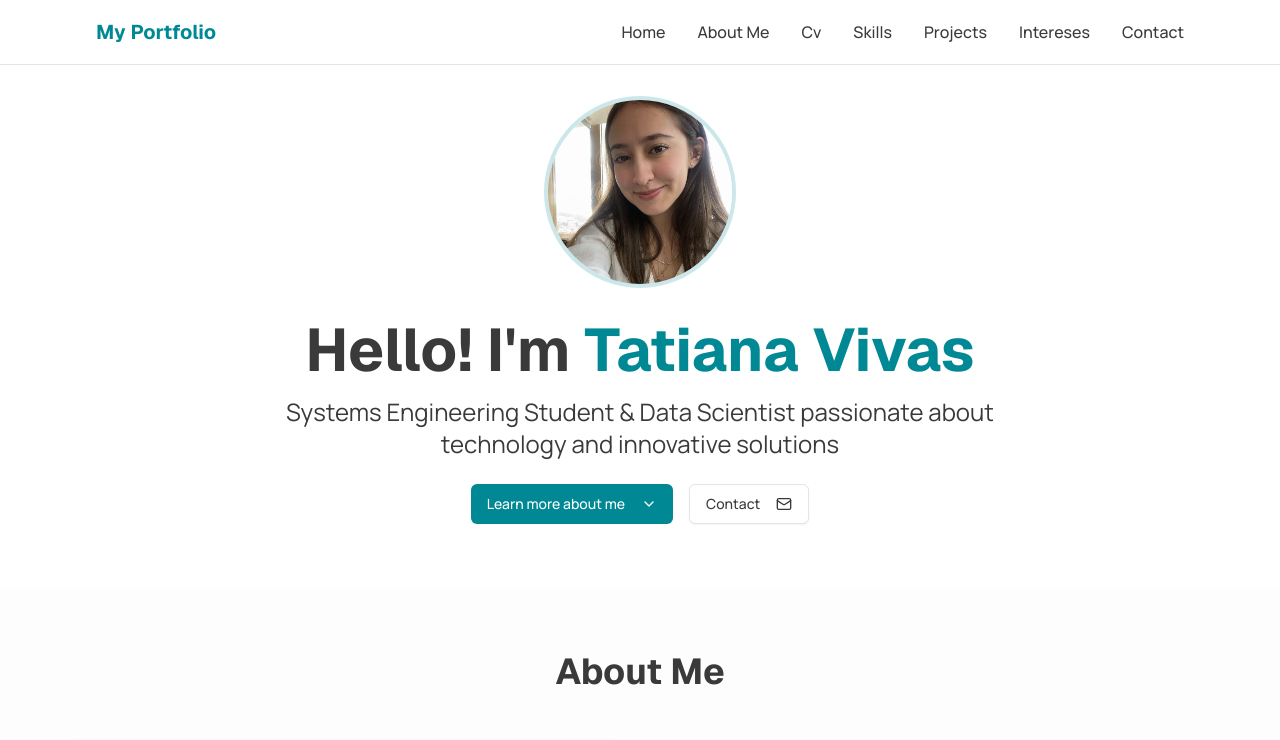
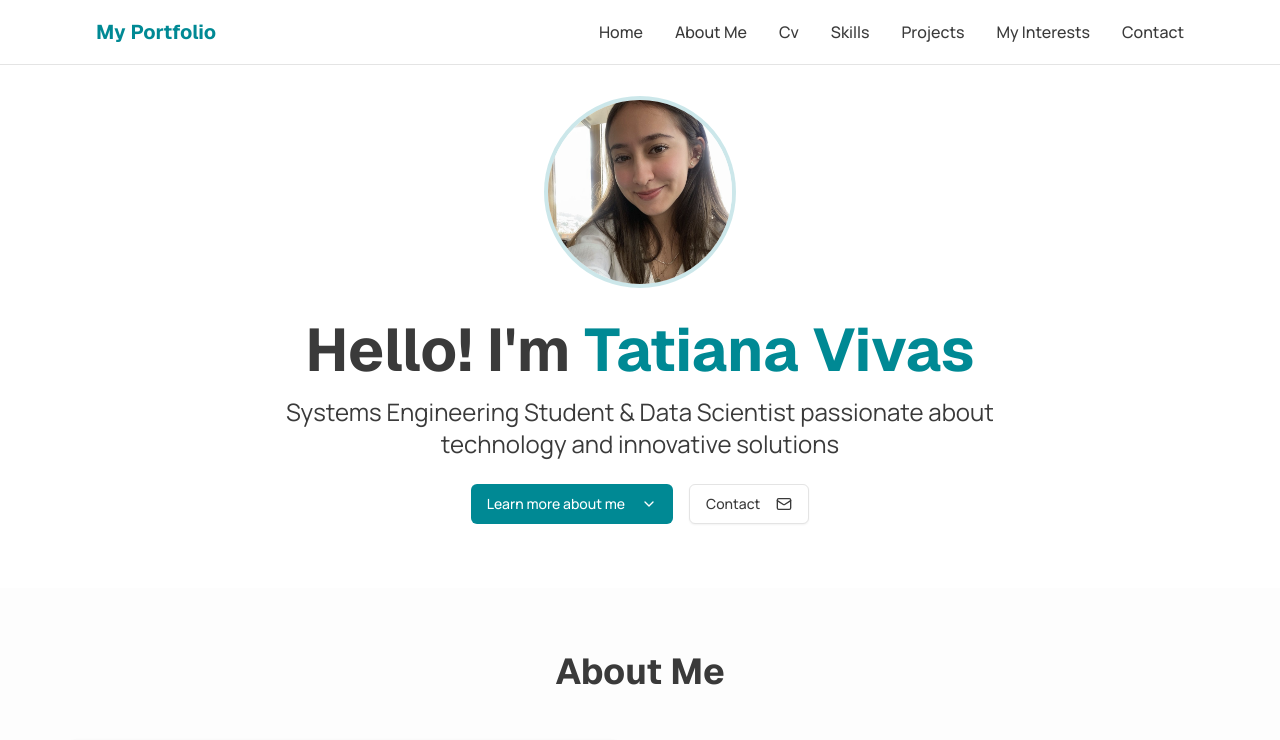
Before and after one commit to TatisVivas/My-Portfolio, a Next.js app: page / in a window 1280 px wide. Shown: the top 740 px of the page. Built offline with nearby package versions, Linux system fonts and the light colour scheme.

Commit message:
fix: Language content

```diff
--- a/app/page.tsx
+++ b/app/page.tsx
@@ -207,13 +207,13 @@ export default function Portfolio() {
 
             {/* Desktop Menu */}
             <div className="hidden md:flex space-x-8">
-              {["home", "about", "cv", "skills", "projects", "intereses", "contact"].map((item) => (
+              {["home", "about", "cv", "skills", "projects", "my interests", "contact"].map((item) => (
                 <button
                   key={item}
                   onClick={() => scrollToSection(item)}
                   className="text-foreground hover:text-primary transition-colors capitalize font-medium"
                 >
-                  {item === "about" ? "About Me" : item === "intereses" ? "Intereses" : item}
+                  {item === "about" ? "About Me" : item === "my interests" ? "my interests" : item}
                 </button>
               ))}
             </div>
@@ -227,13 +227,13 @@ export default function Portfolio() {
           {/* Mobile Menu */}
           {isMenuOpen && (
             <div className="md:hidden py-4 border-t border-border">
-              {["home", "about", "cv", "skills", "projects", "intereses", "contact"].map((item) => (
+              {["home", "about", "cv", "skills", "projects", "my interests", "contact"].map((item) => (
                 <button
                   key={item}
                   onClick={() => scrollToSection(item)}
                   className="block w-full text-left py-2 text-foreground hover:text-primary transition-colors capitalize"
                 >
-                  {item === "about" ? "About Me" : item === "intereses" ? "Intereses" : item}
+                  {item === "about" ? "About Me" : item === "my interests" ? "my interests" : item}
                 </button>
               ))}
             </div>
@@ -600,9 +600,9 @@ export default function Portfolio() {
       </section>
 
       {/* Interests Section */}
-      <section id="intereses" className="py-16 px-4 sm:px-6 lg:px-8 bg-muted/30">
+      <section id="interests" className="py-16 px-4 sm:px-6 lg:px-8 bg-muted/30">
         <div className="max-w-6xl mx-auto">
-          <h2 className="font-sans text-3xl md:text-4xl font-bold text-center mb-12">Mis Intereses</h2>
+          <h2 className="font-sans text-3xl md:text-4xl font-bold text-center mb-12">My interests</h2>
 
           <div className="grid sm:grid-cols-2 lg:grid-cols-2 gap-8">
             {personalInterests.map((interest, index) => (
```
